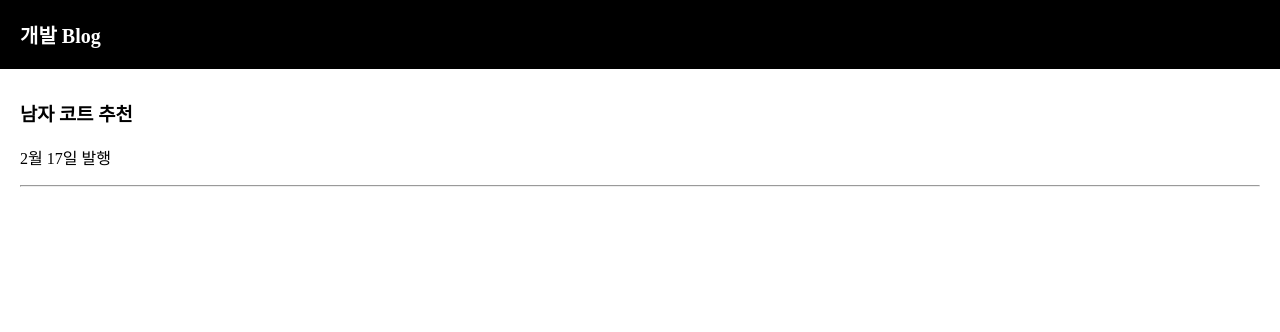
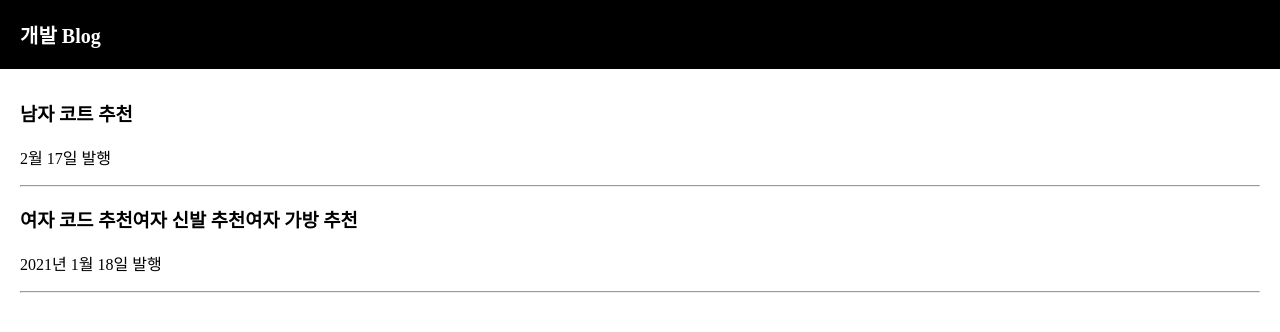
Before and after one commit to pickyham/codingapple-react, a React (Create React App) app: page / in a window 1280 px wide. Shown: the top 332 px of the page. Built offline with nearby package versions, Linux system fonts and the light colour scheme.

Commit message:
#1 part1 : state
- 자주 바뀌는 중요한 데이터는 변수말고 state로 저장!

```diff
--- a/src/App.js
+++ b/src/App.js
@@ -6,8 +6,19 @@ function App() {
 
   let [글제목,글제목변경함수] = useState('남자 코트 추천');
   //[state데이터, state데이터변경함수]
-  //state는 1. 변수 대신 쓰는 데이터 저장공간 2. useState()를 이용해 만들어야함
-  let post ='강남 불고기 맛집'
+  //state는 1. 변수 대신 쓰는 데이터 저장공간 2. useState()를 이용해 만들어야함 3. 문자,숫자,array,object 다 저장가능
+
+  //array로 저장할 경우
+  let 글제목리스트 = ['여자 코드 추천', '여자 신발 추천', '여자 가방 추천'];
+  let [리스트, b] = useState(글제목리스트)
+
+  //state 를 사용하는 이유
+  //웹이 APP처럼 동작하게 만들고 싶어서
+  //if states are changed, html will be re-rendering.
+
+  //그냥 변수는 re-rendering 안됌
+
+  //따라서, 자주 바뀌는 중요한 데이터는 변수말고 state로 저장해서 사용
 
   return (
     <div className="App">
@@ -19,7 +30,12 @@ function App() {
       </div>
       <div className="list">
         <h3>{ 글제목 }</h3>
+        {/* array를 글자로 바꿔서 출력해줌 */}
         <p>2월 17일 발행</p>
+        <hr/>
+        <h3>{ 리스트 }</h3>
+        {/* array를 글자로 바꿔서 출력해줌 */}
+        <p>2021년 1월 18일 발행</p>
         <hr/>
       </div>
     </div>
```
Also changed, not shown: 1 other file (tests, documents, lock files or other folders).
